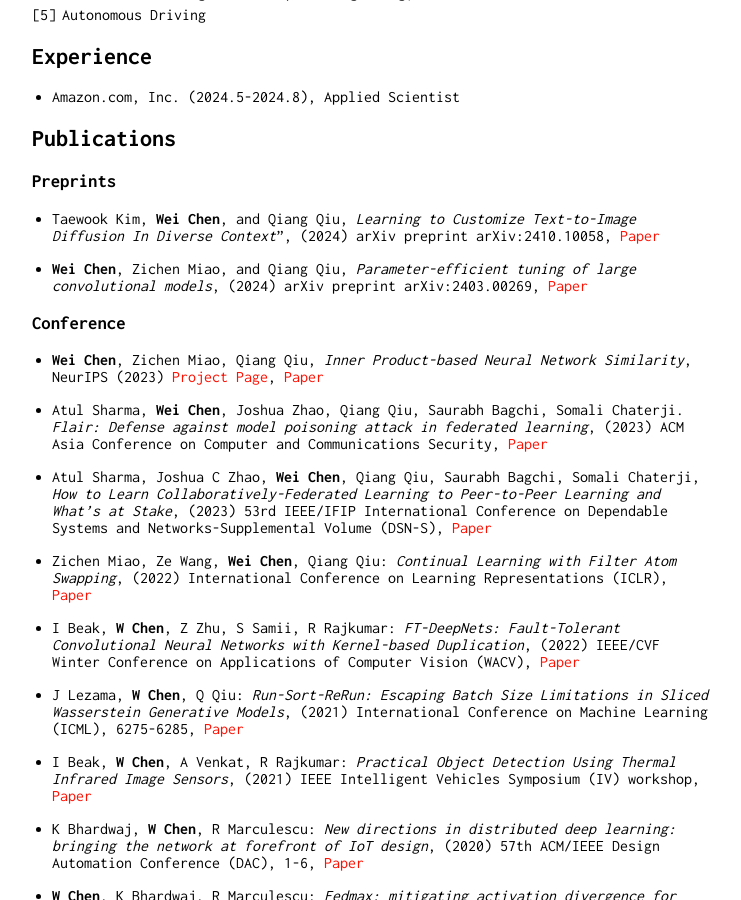
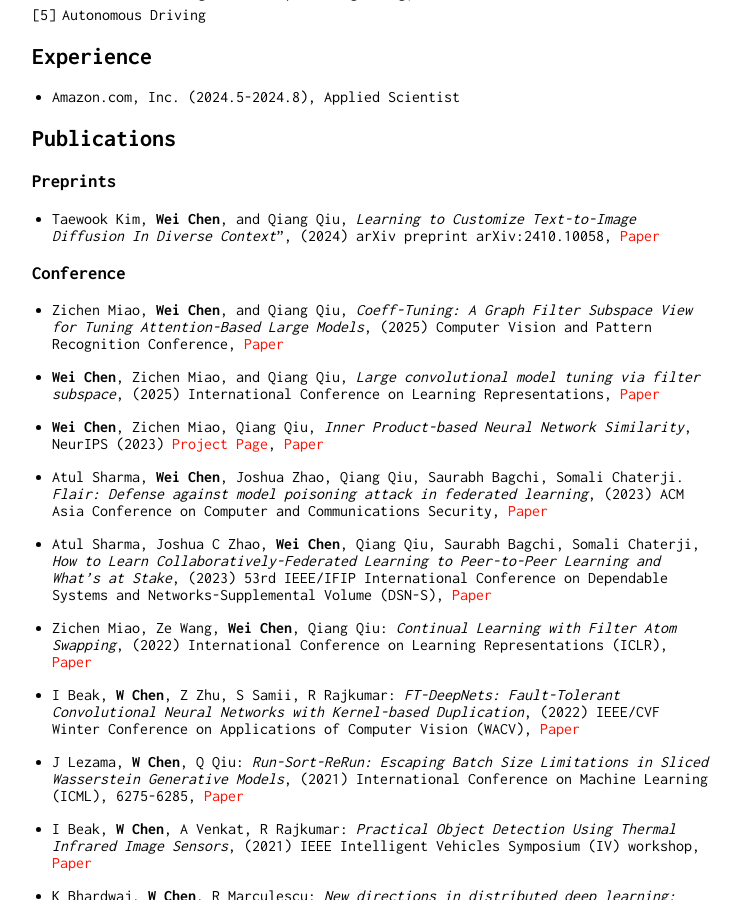
Before and after one commit to weichennone/myhomepage, a Jekyll site: the page built from index.md, in a window 1280 px wide and 900 px high, scrolled down 458 px. Shown: the whole window, without its empty margins (258-999 px from the left). Built offline with Jekyll 4.4.1, drawn with Linux system fonts in a browser that asks for light colours; our own code applies the rules of GitHub Pages for plain Markdown files.

Commit message:
Update index.md

```diff
--- a/index.md
+++ b/index.md
@@ -32,9 +32,15 @@ I earned my B.S. and M.S. from [Nanjing University](https://www.nju.edu.cn/en/)
 ### Preprints
 * Taewook Kim, **Wei Chen**, and Qiang Qiu, *Learning to Customize Text-to-Image Diffusion In Diverse Context*", (2024) arXiv preprint arXiv:2410.10058, [Paper](https://arxiv.org/abs/2410.10058)
 
-* **Wei Chen**, Zichen Miao, and Qiang Qiu, *Parameter-efficient tuning of large convolutional models*, (2024) arXiv preprint arXiv:2403.00269, [Paper](https://arxiv.org/abs/2403.00269)
+
 
 ### Conference
+* Zichen Miao, **Wei Chen**, and Qiang Qiu, *Coeff-Tuning: A Graph Filter Subspace View for Tuning Attention-Based Large Models*, (2025) Computer Vision and Pattern Recognition Conference, [Paper](https://openaccess.thecvf.com/content/CVPR2025/papers/Miao_Coeff-Tuning_A_Graph_Filter_Subspace_View_for_Tuning_Attention-Based_Large_CVPR_2025_paper.pdf)
+
+
+* **Wei Chen**, Zichen Miao, and Qiang Qiu, *Large convolutional model tuning via filter subspace*, (2025) International Conference on Learning Representations, [Paper](https://arxiv.org/abs/2403.00269)
+
+
 * **Wei Chen**, Zichen Miao, Qiang Qiu, *Inner Product-based Neural Network Similarity*, NeurIPS (2023) [Project Page]({{site.baseurl}}/_projects/2023neurips/index.html), [Paper](https://proceedings.neurips.cc/paper_files/paper/2023/file/ea7623ff02edffe68866f88da2667592-Paper-Conference.pdf)
 
 * Atul Sharma, **Wei Chen**, Joshua Zhao, Qiang Qiu, Saurabh Bagchi, Somali Chaterji. *Flair: Defense against model poisoning attack in federated learning*, (2023) ACM Asia Conference on Computer and Communications Security, [Paper](https://dl.acm.org/doi/abs/10.1145/3579856.3582836)
```
